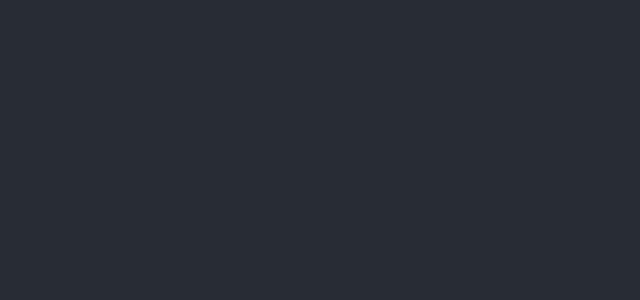
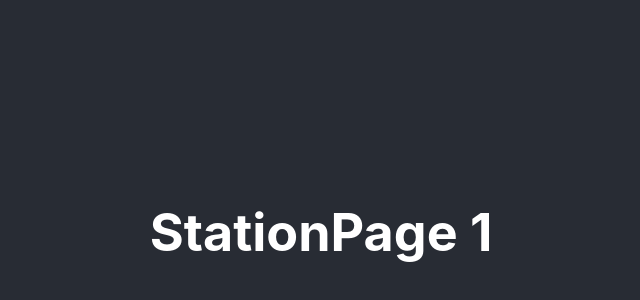
Before and after one commit to heejjinkim/2024-2-IDLE, a React (Create React App) app in the folder frontend/ros2_react/: page /station/1 in a window 1280 px wide. Before the commit this address had no page. Shown: the part 168-468 px from the top of the page, without its empty margins (319-959 px from the left). Built offline with nearby package versions, Linux system fonts and the light colour scheme.

Commit message:
feat : 스테이션 페이지 추가

```diff
--- a/frontend/ros2_react/package.json
+++ b/frontend/ros2_react/package.json
@@ -17,7 +17,7 @@
     "lucide-react": "^0.428.0",
     "react": "^18.3.1",
     "react-dom": "^18.3.1",
-    "react-router-dom": "^6.26.0",
+    "react-router-dom": "^6.28.0",
     "react-scripts": "^5.0.1",
     "ros2d": "^0.10.0",
     "roslib": "^1.4.1",
--- a/frontend/ros2_react/src/App.tsx
+++ b/frontend/ros2_react/src/App.tsx
@@ -1,6 +1,7 @@
 import { BrowserRouter, Route, Routes } from 'react-router-dom';
 import './App.css';
 import HomePage from './pages/HomePage';
+import StationPage from './pages/StationPage';
 
 function App() {
   return (
@@ -9,6 +10,7 @@ function App() {
         <BrowserRouter>
           <Routes>
             <Route path="/" element={<HomePage />} />
+            <Route path="/station/:id" element={<StationPage/>} />
           </Routes>
         </BrowserRouter>
       </header>
--- a/frontend/ros2_react/src/components/table.tsx
+++ b/frontend/ros2_react/src/components/table.tsx
@@ -1,7 +1,9 @@
 import { Box, Paper, TableBody, TableCell, TableContainer, TableHead, TableRow, Typography } from "@mui/material";
 import { PickingStation } from "../model/PickingStation";
+import { useNavigate } from "react-router-dom";
 
 export function PickingStationTable() {
+    const navigate = useNavigate();
     const stations : PickingStation[] = [
         {id: 1, name: 'A Pikcing Station', orders: null},
         {id: 2, name: 'B Picking Station', orders: null},
@@ -10,6 +12,7 @@ export function PickingStationTable() {
 
     function handleStationClick(station : PickingStation) {
         console.log(`Station ${station.name} is clicked`);
+        navigate(`/station/${station.id}`);
     }
 
     return (
--- a/frontend/ros2_react/src/pages/StationPage.tsx
+++ b/frontend/ros2_react/src/pages/StationPage.tsx
@@ -1,7 +1,10 @@
-export default function StationPage(stationId : number) {
+import { useParams } from "react-router-dom"
+
+export default function StationPage() {
+    const {id} = useParams();
     return (
         <div>
-            <h1>StationPage {stationId}</h1>
+            <h1>StationPage {id}</h1>
         </div>
     )
 }
```
Also changed, not shown: 1 other file (tests, documents, lock files or other folders).
